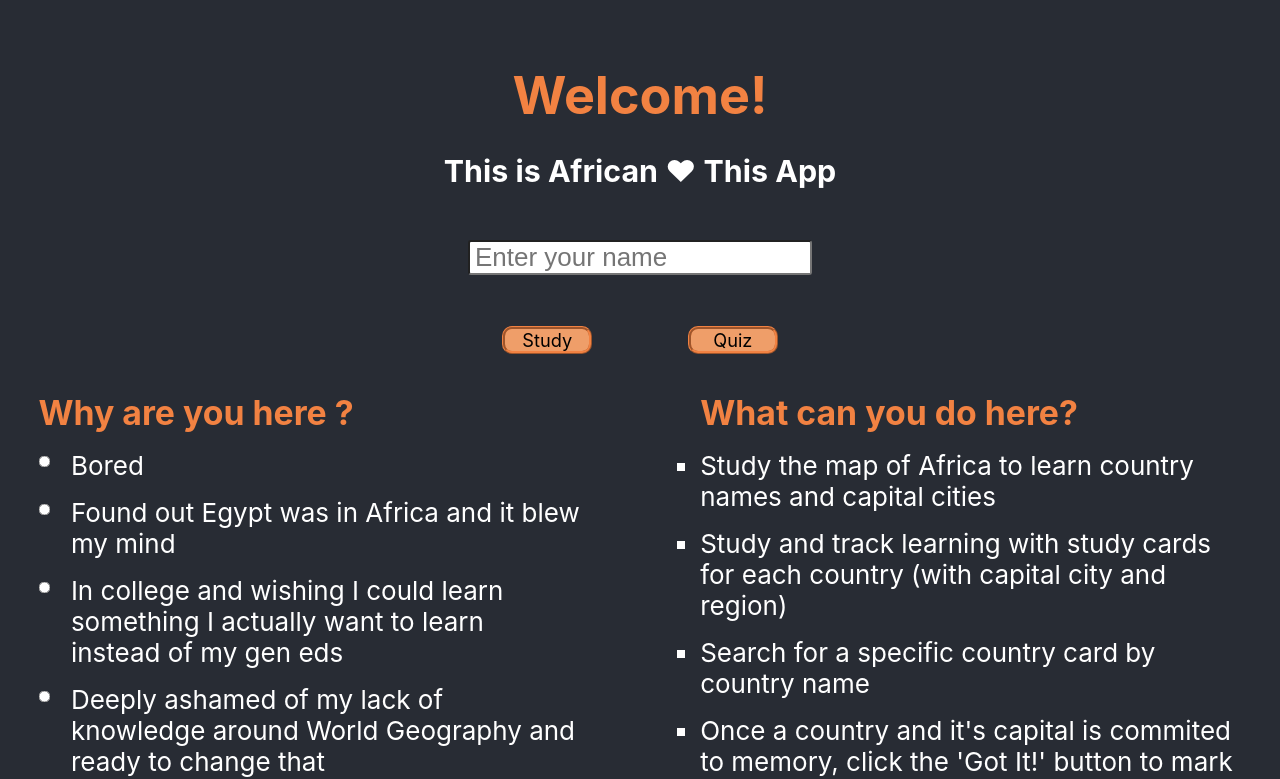
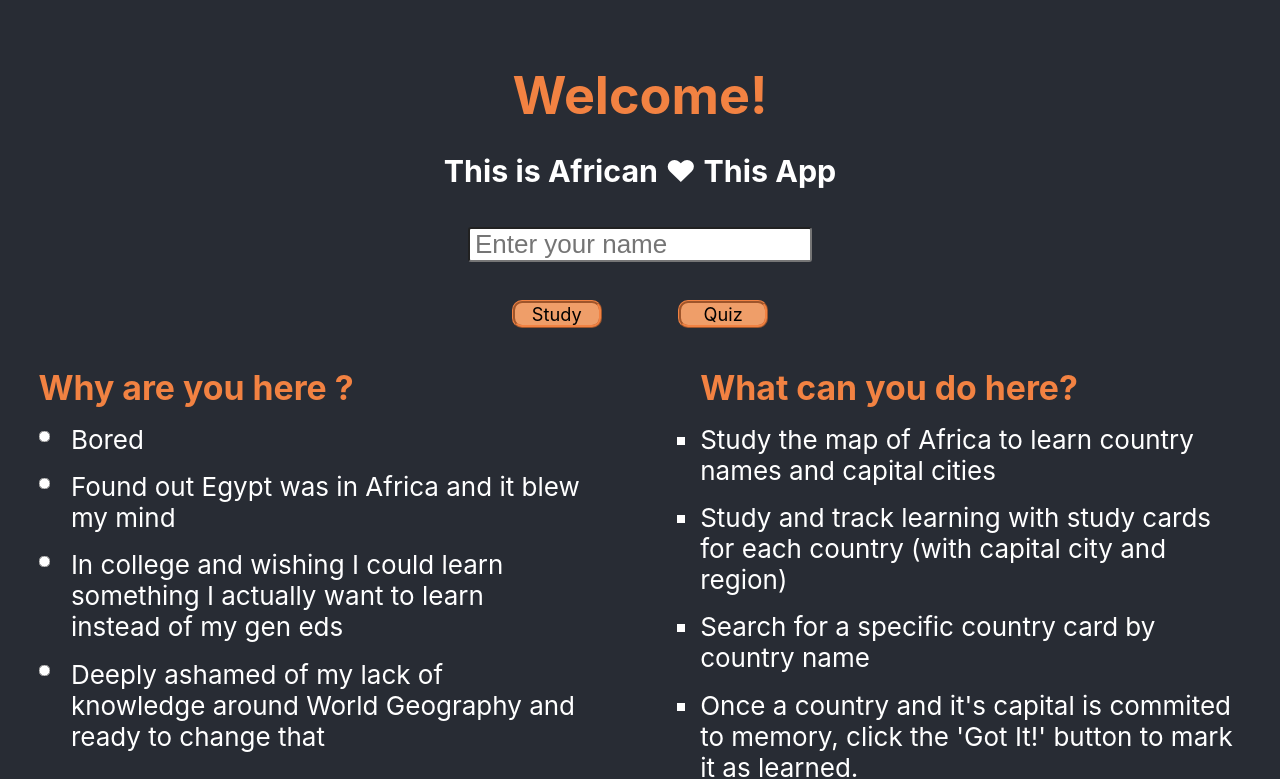
Before and after one commit to hfaerber/african-love-this-app, a React (Create React App) app: page / in a window 1280 px wide. Shown: the top 779 px of the page. Built offline with nearby package versions, Linux system fonts and the light colour scheme; no server answers.

Commit message:
Tweak style of welcome page

```diff
--- a/src/WelcomeForm/WelcomeForm.css
+++ b/src/WelcomeForm/WelcomeForm.css
@@ -16,7 +16,7 @@
 
 .input-name {
   font-size: 1em;
-  margin: 4%;
+  margin: 3%;
   border-radius: 3px;
   padding-left: 5px;
 }
@@ -43,7 +43,7 @@ input[type='radio'] {
 }
 
 .div-welcome-page-buttons {
-  width: 29%;
+  width: 26%;
   margin: auto;
   display: flex;
   justify-content: space-around;
--- a/src/WelcomeForm/WelcomeForm.js
+++ b/src/WelcomeForm/WelcomeForm.js
@@ -75,7 +75,6 @@ export class WelcomeForm extends Component {
             </ul>
           </section>
         </div>
-
       </div>
     )
   }
```
Lines whose indentation alone changed are shown as unchanged.
